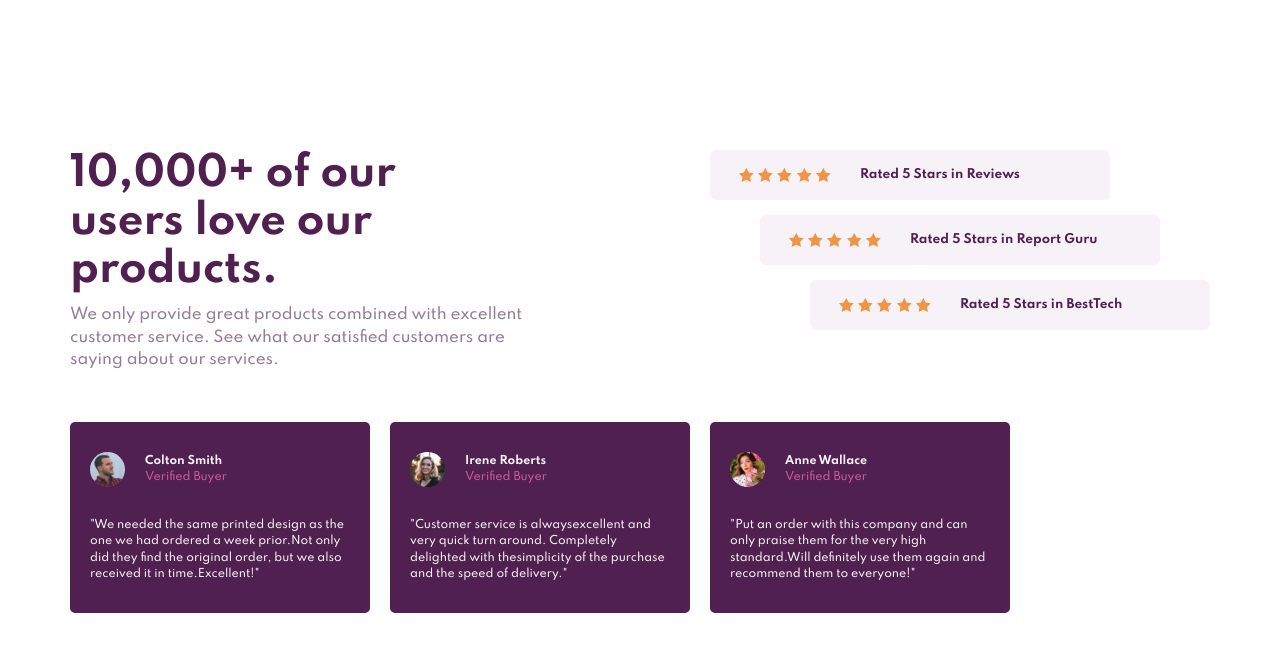
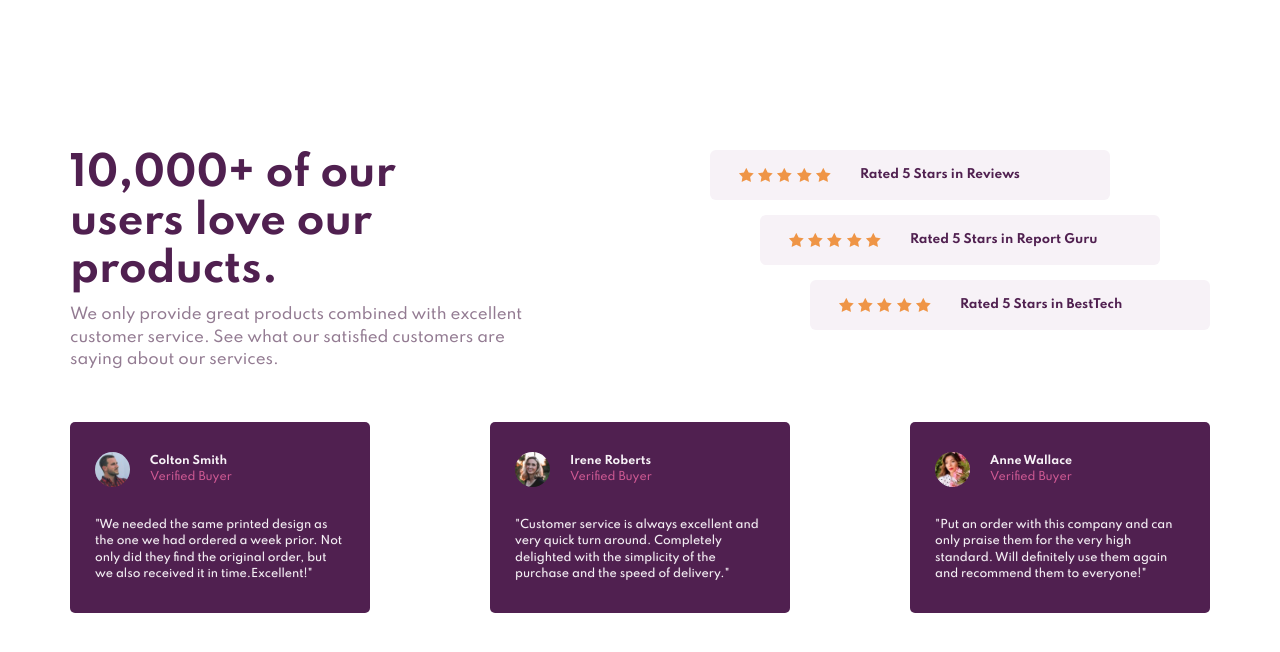
Before and after one commit to Barna-Molnar/social-proof-section-react, a React (Create React App) app: page / in a window 1280 px wide. Shown: the top 652 px of the page. Built offline with nearby package versions, Linux system fonts and the light colour scheme.

Commit message:
working on testimonials

```diff
--- a/src/App.jsx
+++ b/src/App.jsx
@@ -1,9 +1,9 @@
 import './App.scss';
 import RatingBox from './RatingBox';
 import TestimonialBox from './TestimonialBox';
-import { colton, irene, anne } from './data';
 
-console.log(colton);
+import { buyersArray } from './data';
+
 function App() {
   return (
     <div className="App">
@@ -34,9 +34,9 @@ function App() {
         </div>
       </header>
       <div className="container__buyer">
-        <TestimonialBox obj={colton} />
-        <TestimonialBox obj={irene} />
-        <TestimonialBox obj={anne} />
+        {buyersArray.map((obj, i) => (
+          <TestimonialBox obj={obj} key={i} />
+        ))}
       </div>
     </div>
   );
--- a/src/App.scss
+++ b/src/App.scss
@@ -40,6 +40,6 @@
 
   .container__buyer {
     display: flex;
-    gap: 2rem;
+    justify-content: space-between;
   }
 }
--- a/src/data.js
+++ b/src/data.js
@@ -3,20 +3,21 @@ export const colton = {
     imgURL: '/images/image-colton.jpg',
     name: 'Colton Smith',
     statement: "Verified Buyer",
-    text: '"We needed the same printed design as the one we had ordered a week prior.Not only did they find the original order, but we also received it in time.Excellent!"'
+    text: '"We needed the same printed design as the one we had ordered a week prior. Not only did they find the original order, but we also received it in time.Excellent!"'
 
 }
 export const irene = {
     imgURL: '/images/image-irene.jpg',
     name: 'Irene Roberts',
     statement: "Verified Buyer",
-    text: '"Customer service is alwaysexcellent and very quick turn around. Completely delighted with thesimplicity of the purchase and the speed of delivery."'
+    text: '"Customer service is always excellent and very quick turn around. Completely delighted with the simplicity of the purchase and the speed of delivery."'
 
 }
 export const anne = {
     imgURL: '/images/image-anne.jpg',
     name: 'Anne Wallace',
     statement: "Verified Buyer",
-    text: '"Put an order with this company and can only praise them for the very high standard.Will definitely use them again and recommend them to everyone!"'
+    text: '"Put an order with this company and can only praise them for the very high standard. Will definitely use them again and recommend them to everyone!"'
 
 }
+export const buyersArray = [colton, irene, anne]
--- a/src/testimonialBox.scss
+++ b/src/testimonialBox.scss
@@ -4,7 +4,7 @@
   background-color: $color-very-dark-mag;
   display: flex;
   flex-direction: column;
-  padding: 3rem 2rem;
+  padding: 3rem 2.5rem;
   border-radius: 0.5rem;
   text-align: start;
 
@@ -44,7 +44,7 @@
       font-size: 11px;
       font-weight: 500;
       line-height: 1.5;
-
+      text-shadow: 0px 0px 1px rgba(#fff, 0.3);
       color: $color-light-grayish-mag;
     }
   }
```
